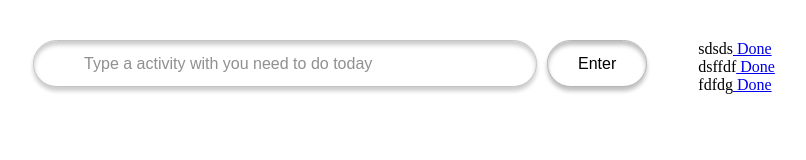
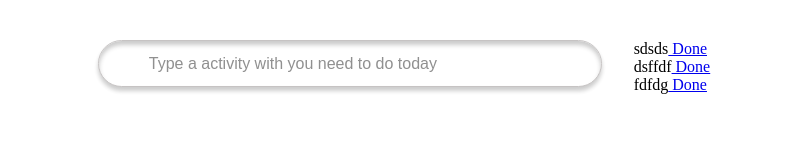
Before and after one commit to Daniel-Simoes/a-Ctivity, a plain HTML site: page index.html in a window 1280 px wide. Shown: the whole page, without its empty margins (236-1042 px from the left). Drawn offline with Linux system fonts and the light colour scheme.

Commit message:
Delete The Button

```diff
--- a/index.html
+++ b/index.html
@@ -73,16 +73,13 @@
                 font-size: 8px;
             }
             #foie {
-                margin-left: 10px;
-                width: 100px;
-                height: 47px;
-                margin-right: 4%;
+
                 background: #FFFFFF;
-                border: 1px solid #B9B5B5;
-                box-sizing: border-box;
-                box-shadow: 0px 4px 4px rgba(0, 0, 0, 0.25), inset 0px 4px 4px rgba(0, 0, 0, 0.25);
-                border-radius: 50px;
-                font-size: 16px;
+                border: #FFFFFF;
+                color: #FFFFFF;
+
+
+
             }
 
             #boxButton {
```
